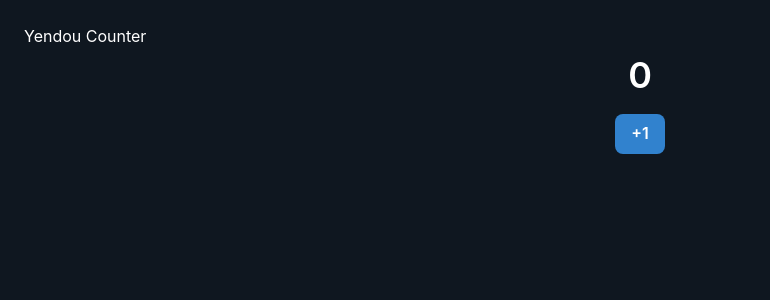
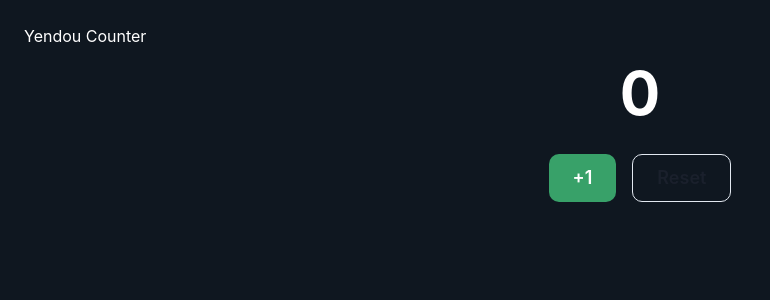
Before and after one commit to tejas0709/Yendou_take_home, a React (Vite) app: page / in a window 1280 px wide. Shown: the top 300 px of the page, without its empty margins (0-770 px from the left). Built offline with nearby package versions, Linux system fonts and the light colour scheme.

Commit message:
feat(counter): persist count in localStorage, add reset, and add animations/focus states

```diff
--- a/src/components/Counter.tsx
+++ b/src/components/Counter.tsx
@@ -1,10 +1,13 @@
 import React from 'react'
 import useCounter from '../hooks/useCounter'
-import { Button, Box, Text, useToast } from '@chakra-ui/react'
+import { Button, Box, Text, useToast, HStack } from '@chakra-ui/react'
 import CustomToast from './CustomToast'
+import { motion } from 'framer-motion'
+
+const MotionText = motion(Text)
 
 export default function Counter() {
-  const { count, increment } = useCounter()
+  const { count, increment, reset } = useCounter()
   const toast = useToast()
 
   const handleClick = () => {
@@ -18,15 +21,55 @@ export default function Counter() {
     })
   }
 
+  const handleReset = () => {
+    reset()
+    toast({
+      duration: 2000,
+      isClosable: true,
+      position: 'top-right',
+      render: ({ onClose }) => <CustomToast value={`reset`} onClose={onClose} />
+    })
+  }
+
   return (
-    <Box display="flex" flexDirection="column" alignItems="center" gap={3}>
-      <Text fontSize="4xl" fontWeight={600} color="white" minW="80px" textAlign="center" aria-live="polite">
+    <Box display="flex" flexDirection="column" alignItems="center" gap={4}>
+      <MotionText
+        fontSize="6xl"
+        fontWeight={700}
+        color="white"
+        minW="120px"
+        textAlign="center"
+        aria-live="polite"
+        key={count}
+        initial={{ scale: 0.9, opacity: 0.6 }}
+        animate={{ scale: 1, opacity: 1 }}
+        transition={{ type: 'spring', stiffness: 300, damping: 20 }}
+      >
         {count}
-      </Text>
+      </MotionText>
 
-      <Button onClick={handleClick} colorScheme="blue" borderRadius="8">
-        +1
-      </Button>
+      <HStack spacing={4}>
+        <Button
+          onClick={handleClick}
+          colorScheme="green"
+          borderRadius="10"
+          size="lg"
+          _focus={{ boxShadow: '0 0 0 3px rgba(116,200,152,0.25)' }}
+        >
+          +1
+        </Button>
+
+        <Button
+          onClick={handleReset}
+          colorScheme="gray"
+          variant="outline"
+          borderRadius="10"
+          size="lg"
+          _focus={{ boxShadow: '0 0 0 3px rgba(116,200,152,0.12)' }}
+        >
+          Reset
+        </Button>
+      </HStack>
     </Box>
   )
 }
--- a/src/context/CounterContext.tsx
+++ b/src/context/CounterContext.tsx
@@ -1,19 +1,39 @@
-import React, { createContext, useState } from 'react'
+import React, { createContext, useState, useEffect } from 'react'
 
 export type CounterContextValue = {
   count: number
   setCount: React.Dispatch<React.SetStateAction<number>>
   increment: () => void
+  reset: () => void
 }
 
 export const CounterContext = createContext<CounterContextValue | undefined>(undefined)
 
+const STORAGE_KEY = 'yendou_counter'
+
 export function CounterProvider({ children }: { children: React.ReactNode }) {
-  const [count, setCount] = useState<number>(0)
+  const [count, setCount] = useState<number>(() => {
+    try {
+      const raw = localStorage.getItem(STORAGE_KEY)
+      return raw ? Number.parseInt(raw, 10) || 0 : 0
+    } catch (e) {
+      return 0
+    }
+  })
+
   const increment = () => setCount((c) => c + 1)
+  const reset = () => setCount(0)
+
+  useEffect(() => {
+    try {
+      localStorage.setItem(STORAGE_KEY, String(count))
+    } catch (e) {
+      // ignore storage errors
+    }
+  }, [count])
 
   return (
-    <CounterContext.Provider value={{ count, setCount, increment }}>
+    <CounterContext.Provider value={{ count, setCount, increment, reset }}>
       {children}
     </CounterContext.Provider>
   )
--- a/src/hooks/useCounter.ts
+++ b/src/hooks/useCounter.ts
@@ -4,8 +4,8 @@ import { CounterContext } from '../context/CounterContext'
 export function useCounter() {
   const ctx = useContext(CounterContext)
   if (!ctx) throw new Error('useCounter must be used within a CounterProvider')
-  const { count, increment } = ctx
-  return { count, increment }
+  const { count, increment, reset } = ctx
+  return { count, increment, reset }
 }
 
 export default useCounter
```
